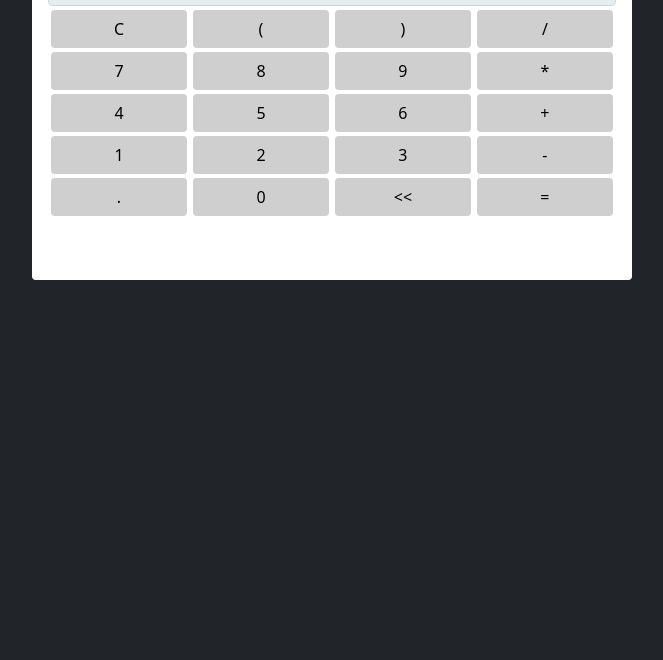
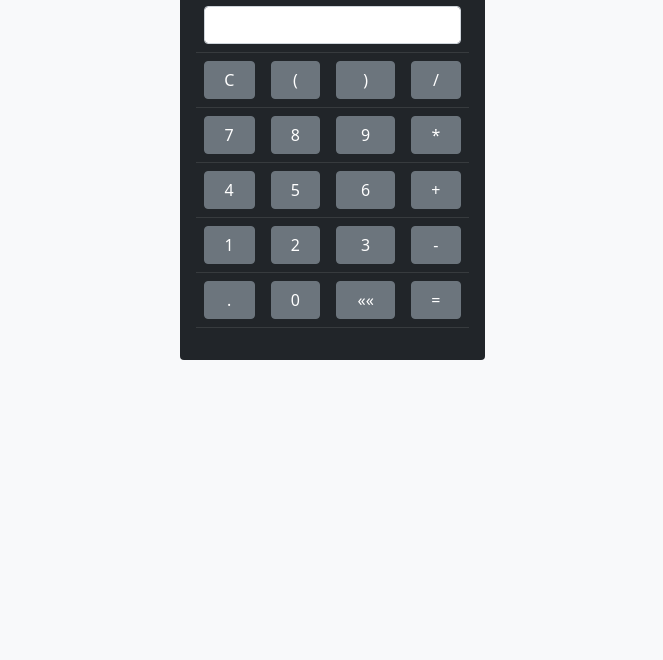
Before and after one commit to assuncaovictor/calculadora, a plain HTML site: page index.html in a window 1280 px wide. Shown: the part 140-800 px from the top of the page, without its empty margins (308-971 px from the left). Drawn offline with nearby package versions, Linux system fonts and the light colour scheme.

Commit message:
Solução do instrutor

```diff
--- a/assets/css/style.css
+++ b/assets/css/style.css
@@ -3,10 +3,12 @@ form {
     max-width: 600px;
 }
 
+.tabela {
+    padding: 1rem;
+}
+
 .btn {
-    color: #000;
-    background-color: rgb(207, 207, 207);
-    width: 24%;
+    width: 100%;
     margin: 0 0.5%;
     box-shadow: none;
 }
--- a/assets/js/main.js
+++ b/assets/js/main.js
@@ -1,88 +1,68 @@
-function calculadora() {
+function createCalculator() {
     return {
-        calculo: "",
-        input: document.querySelector("input"),
-        numeros: {
-            um: "",
-            dois: "",
-            operando: "",
+        input: document.querySelector("[data-input]"),
+
+        start() {
+            this.clickButtons();
+            this.pressEnter();
         },
 
-        set adicionaNumero(numero) {
-            if (this.numeros.operando) this.numeros.dois += numero;
-            else this.numeros.um += numero;
-            this.mostraNumero();
+        appendParans(value) {
+            this.input.value += value;
         },
 
-        set defineOperando(operando) {
-            if (this.numeros.dois) this.realizaCalculo();
-            this.numeros.operando = operando;
-            this.mostraNumero();
+        clearInput() {
+            this.input.value = "";
         },
 
-        limpaInput() {
-            this.calculo = "";
-            this.numeros.um = "";
-            this.numeros.dois = "";
-            this.numeros.operando = "";
-
-            this.mostraNumero();
+        deleteOne() {
+            this.input.value = this.input.value.slice(0, -1);
         },
 
-        removeCaractere() {
-            if (this.numeros.dois) this.numeros.dois = this.numeros.dois.substring(0, this.numeros.dois.length - 1);
-            else if (this.numeros.operando) this.numeros.operando = "";
-            else if (this.numeros.um) this.numeros.um = this.numeros.um.substring(0, this.numeros.um.length - 1);
-
-            this.mostraNumero();
+        pressEnter() {
+            this.input.addEventListener("keyup", (e) => {
+                if (e.keyCode === 13) {
+                    this.calculate();
+                }
+            });
         },
 
-        mostraNumero() {
-            this.calculo = `${this.numeros.um} ${this.numeros.operando} ${this.numeros.dois}`;
-            this.input.value = this.calculo;
+        calculate() {
+            try {
+                this.input.value = eval(this.input.value);
+
+                if (isNaN(this.input.value)) {
+                    throw new Error("Conta inválida");
+                }
+            } catch (e) {
+                alert("Conta inválida");
+                this.clearInput();
+            }
         },
 
-        adicionaDecimal() {
-            if (this.numeros.dois && !this.numeros.dois.includes(".")) this.numeros.dois += ".";
-            else if (this.numeros.um && !this.numeros.um.includes(".") && !this.numeros.operando) this.numeros.um += ".";
+        clickButtons() {
+            document.addEventListener("click", (e) => {
+                const el = e.target;
 
-            this.mostraNumero();
-        },
+                if (el.hasAttribute("data-number")) {
+                    this.appendParans(el.innerText);
+                }
 
-        realizaCalculo() {
-            const calc = this.calculo;
+                if (el.hasAttribute("data-clear")) {
+                    this.clearInput();
+                }
 
-            this.limpaInput();
-            this.adicionaNumero = eval(calc);
+                if (el.hasAttribute("data-delete")) {
+                    this.deleteOne();
+                }
+
+                if (el.hasAttribute("data-equals")) {
+                    this.calculate();
+                }
+            });
         },
     };
 }
 
-const form = document.querySelector("form");
-const calc = calculadora();
-
-form.addEventListener("submit", (e) => {
-    e.preventDefault();
-    calc.realizaCalculo();
-});
-
-form.addEventListener("click", (e) => {
-    const el = e.target;
-    if (el.hasAttribute("data-numero")) {
-        calc.adicionaNumero = el.innerHTML;
-    }
-
-    if (el.hasAttribute("data-operando")) {
-        calc.defineOperando = el.innerHTML;
-    }
-
-    if (el.innerHTML === "C") {
-        calc.limpaInput();
-    }
-
-    if (el.innerHTML === ".") {
-        calc.adicionaDecimal();
-    }
-
-    if (el.innerHTML === "&lt;&lt;") calc.removeCaractere();
-});
+const calculator = createCalculator();
+calculator.start();
--- a/index.html
+++ b/index.html
@@ -14,51 +14,96 @@
         <link rel="stylesheet" href="./assets/css/style.css" />
         <script src="./assets/js/main.js" defer></script>
     </head>
-    <body class="bg-dark">
-        <main class="container">
-            <form class="bg-white p-3 mt-5 ms-auto me-auto rounded">
-                <fieldset>
-                    <legend>Calculadora</legend>
-                    <div class="mb-1">
-                        <input type="text" class="form-control text-end" id="numero" name="numero" disabled />
-                    </div>
-
-                    <div class="botoes mb-1">
-                        <button type="button" class="btn">C</button>
-                        <button type="button" class="btn" data-parenteses>(</button>
-                        <button type="button" class="btn" data-parenteses>)</button>
-                        <button type="button" class="btn" data-operando>/</button>
-                    </div>
-
-                    <div class="botoes mb-1">
-                        <button type="button" class="btn" data-numero>7</button>
-                        <button type="button" class="btn" data-numero>8</button>
-                        <button type="button" class="btn" data-numero>9</button>
-                        <button type="button" class="btn" data-operando>*</button>
-                    </div>
-
-                    <div class="botoes mb-1">
-                        <button type="button" class="btn" data-numero>4</button>
-                        <button type="button" class="btn" data-numero>5</button>
-                        <button type="button" class="btn" data-numero>6</button>
-                        <button type="button" class="btn" data-operando>+</button>
-                    </div>
-
-                    <div class="botoes mb-1">
-                        <button type="button" class="btn" data-numero>1</button>
-                        <button type="button" class="btn" data-numero>2</button>
-                        <button type="button" class="btn" data-numero>3</button>
-                        <button type="button" class="btn" data-operando>-</button>
-                    </div>
-
-                    <div class="botoes mb-5">
-                        <button type="button" class="btn">.</button>
-                        <button type="button" class="btn" data-numero>0</button>
-                        <button type="button" class="btn">&lt;&lt;</button>
-                        <button type="submit" class="btn">=</button>
-                    </div>
-                </fieldset>
-            </form>
+    <body class="bg-light">
+        <main class="container d-flex align-items-center justify-content-center">
+            <div class="bg-dark rounded mt-5 tabela">
+                <table class="table-dark table w-auto">
+                    <thead>
+                        <tr>
+                            <th scope="col" colspan="4" class="rounded">
+                                <h1>Calculadora</h1>
+                            </th>
+                        </tr>
+                    </thead>
+                    <tbody>
+                        <tr>
+                            <td scope="row" colspan="4">
+                                <input type="text" name="numeros" id="numeros" class="form-control text-end" data-input />
+                            </td>
+                        </tr>
+                        <tr>
+                            <td scope="row">
+                                <button class="btn btn-secondary" data-clear>C</button>
+                            </td>
+                            <td scope="row">
+                                <button class="btn btn-secondary" data-number>(</button>
+                            </td>
+                            <td scope="row">
+                                <button class="btn btn-secondary" data-number>)</button>
+                            </td>
+                            <td scope="row">
+                                <button class="btn btn-secondary" data-number>/</button>
+                            </td>
+                        </tr>
+                        <tr>
+                            <td scope="row">
+                                <button class="btn btn-secondary" data-number>7</button>
+                            </td>
+                            <td scope="row">
+                                <button class="btn btn-secondary" data-number>8</button>
+                            </td>
+                            <td scope="row">
+                                <button class="btn btn-secondary" data-number>9</button>
+                            </td>
+                            <td scope="row">
+                                <button class="btn btn-secondary" data-number>*</button>
+                            </td>
+                        </tr>
+                        <tr>
+                            <td scope="row">
+                                <button class="btn btn-secondary" data-number>4</button>
+                            </td>
+                            <td scope="row">
+                                <button class="btn btn-secondary" data-number>5</button>
+                            </td>
+                            <td scope="row">
+                                <button class="btn btn-secondary" data-number>6</button>
+                            </td>
+                            <td scope="row">
+                                <button class="btn btn-secondary" data-number="">+</button>
+                            </td>
+                        </tr>
+                        <tr>
+                            <td scope="row">
+                                <button class="btn btn-secondary" data-number>1</button>
+                            </td>
+                            <td scope="row">
+                                <button class="btn btn-secondary" data-number>2</button>
+                            </td>
+                            <td scope="row">
+                                <button class="btn btn-secondary" data-number>3</button>
+                            </td>
+                            <td scope="row">
+                                <button class="btn btn-secondary" data-number>-</button>
+                            </td>
+                        </tr>
+                        <tr>
+                            <td scope="row">
+                                <button class="btn btn-secondary" data-number>.</button>
+                            </td>
+                            <td scope="row">
+                                <button class="btn btn-secondary" data-number>0</button>
+                            </td>
+                            <td scope="row">
+                                <button class="btn btn-secondary" data-delete>&laquo;&laquo;</button>
+                            </td>
+                            <td scope="row">
+                                <button class="btn btn-secondary" data-equals>=</button>
+                            </td>
+                        </tr>
+                    </tbody>
+                </table>
+            </div>
         </main>
     </body>
 </html>
```
